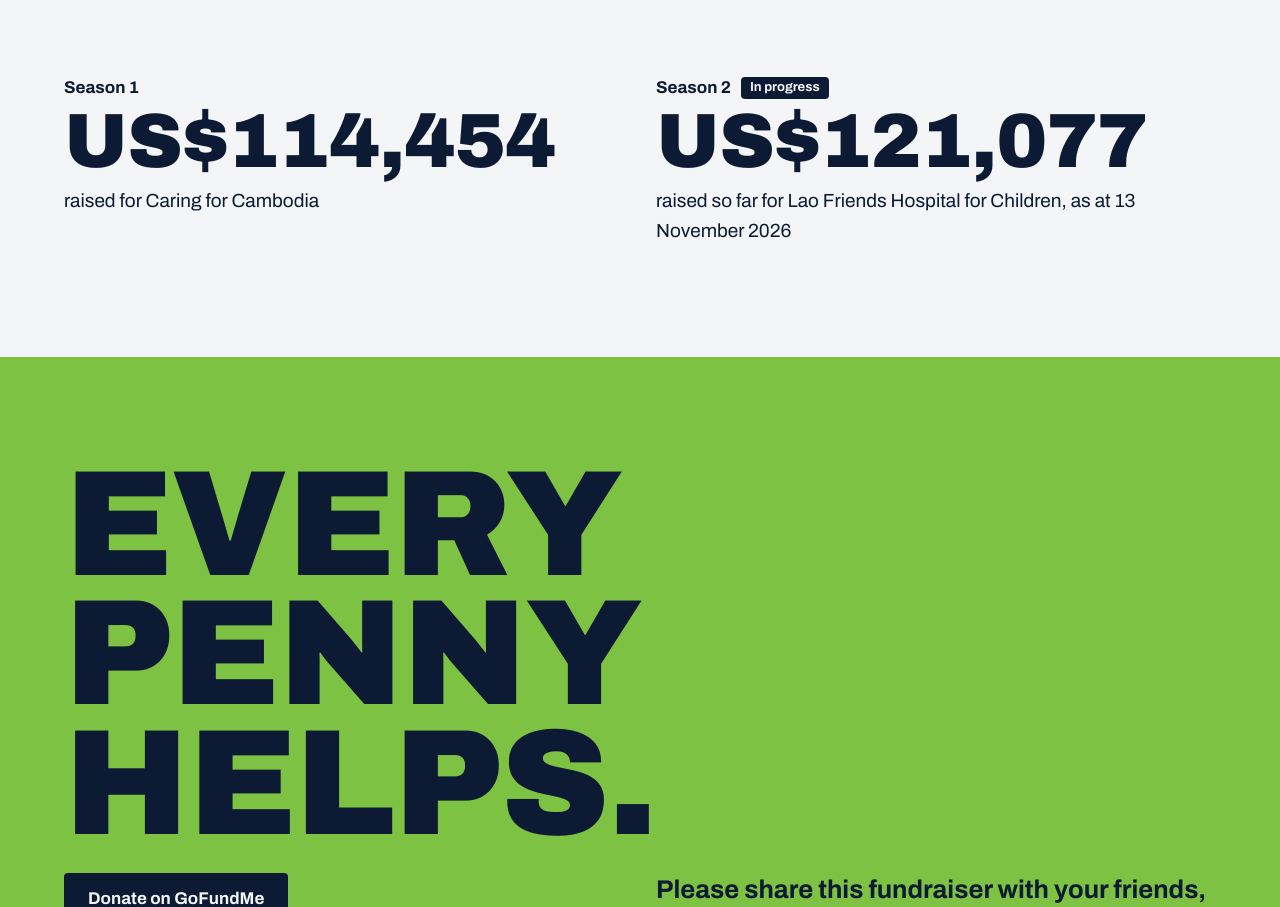
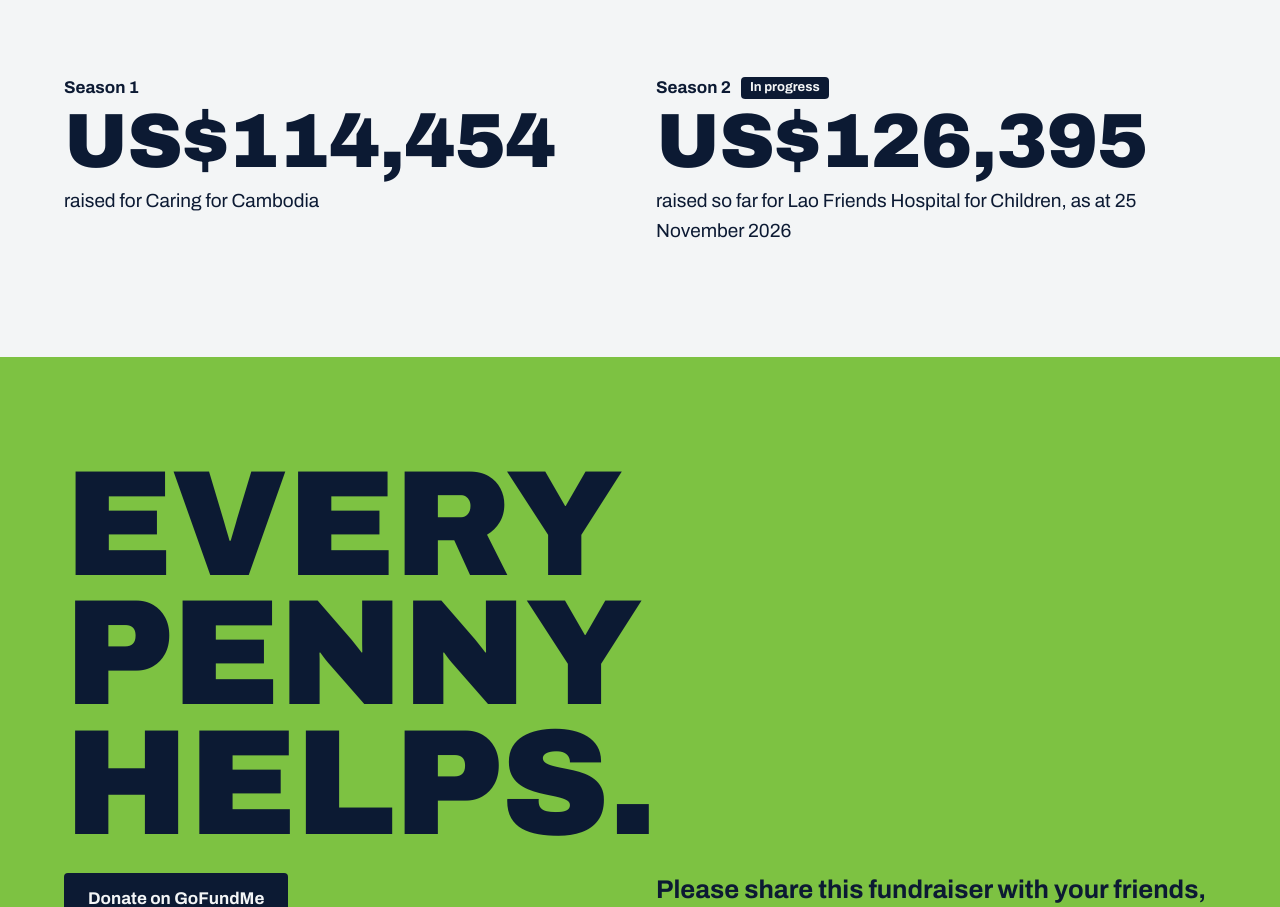
Before and after one commit to addictweb/studs-sg, a plain HTML site: page public/index.html in a window 1280 px wide. Shown: the part 7777-8684 px from the top of the page. Drawn offline with Linux system fonts and the light colour scheme.

Commit message:
Update the Season 2 total to US$126,395
Copied from GoFundMe on 25 November 2026, at the owner's request.
Changed on the page, in llms.txt and in AGENTS.md.

Co-Authored-By: Claude Fable 5.2 <noreply@anthropic.com>
Claude-Session: https://claude.ai/code/session_019WYAGS3C4ksLEr61jQvHE2

```diff
--- a/public/index.html
+++ b/public/index.html
@@ -664,8 +664,8 @@ html.lenis { scroll-behavior: auto; }
       <!-- SEASON 2 TOTAL: copy the figure from GoFundMe and update the date. -->
       <div class="tally">
         <h3 class="s1-label">Season 2 <span class="live">In progress</span></h3>
-        <p class="s1-figure">US$121,077</p>
-        <p class="s1-text">raised so far for Lao Friends Hospital for Children, as at 13 November 2026</p>
+        <p class="s1-figure">US$126,395</p>
+        <p class="s1-text">raised so far for Lao Friends Hospital for Children, as at 25 November 2026</p>
       </div>
     </div>
   </section>
```
Also changed, not shown: public/llms.txt, 1 other file.
